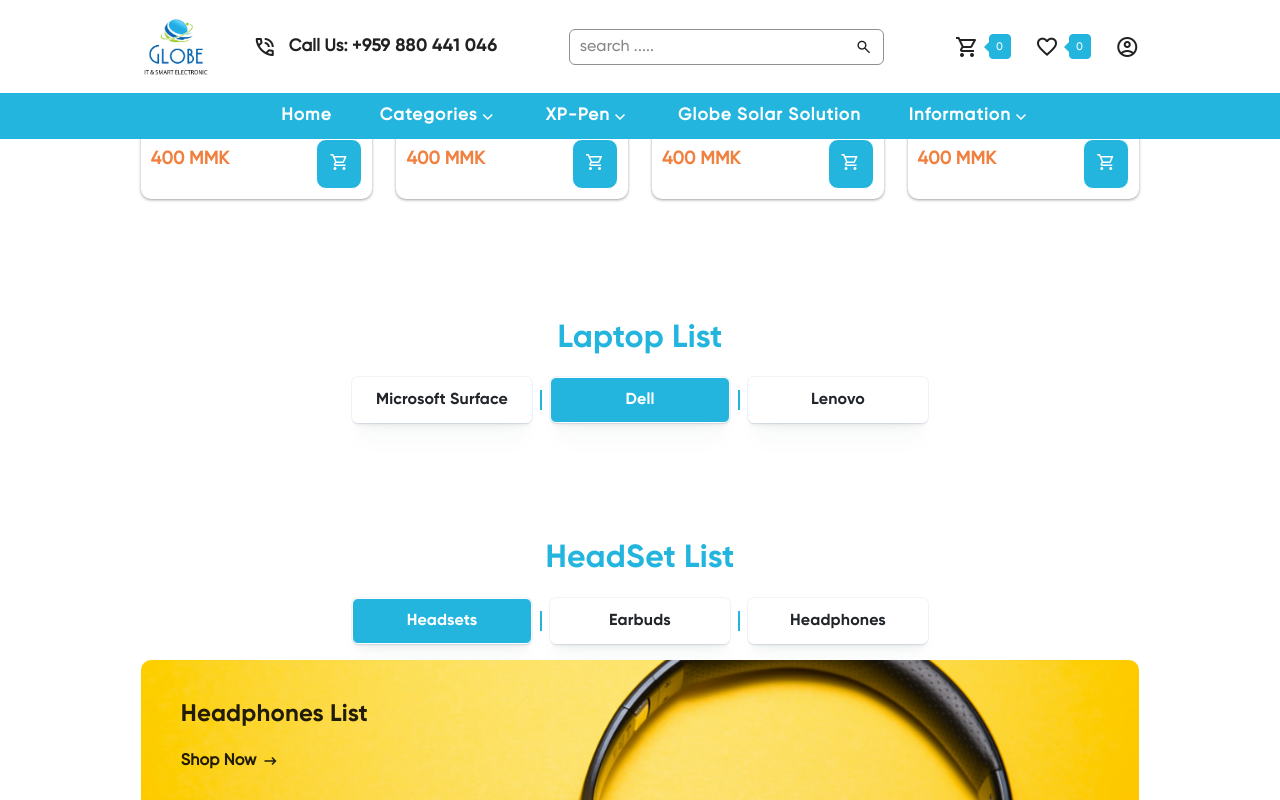
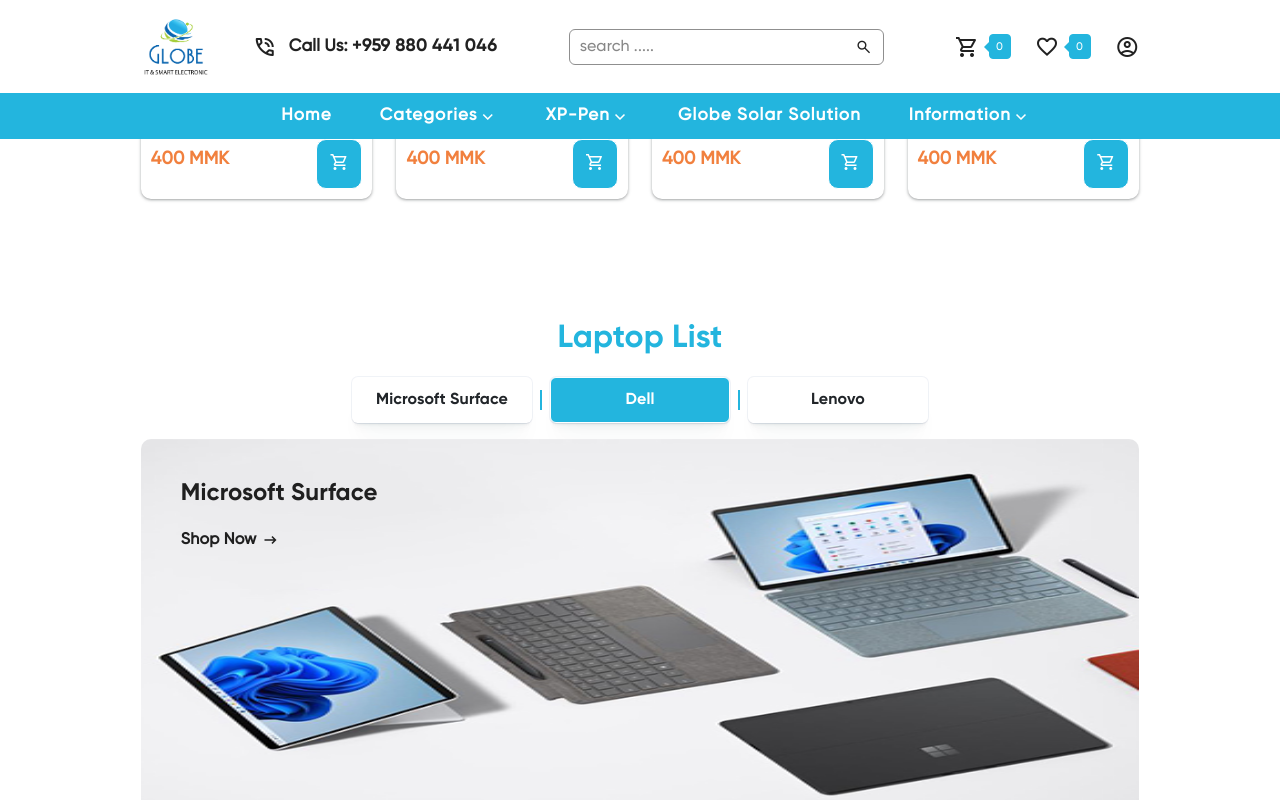
Before and after one commit to itGateway-Software-Development/globe, a Vue app: page / in a window 1280 px wide. Both pictures are taken after a click on the button "Dell". Shown: the part 1963-2763 px from the top of the page. Built offline with nearby package versions, Linux system fonts and the light colour scheme.

Commit message:
laptop re add

```diff
--- a/src/components/homecomponents/LaptopSection.vue
+++ b/src/components/homecomponents/LaptopSection.vue
@@ -26,16 +26,25 @@
     </div>
 
     <div class="show-product">
-      <div v-if="header == 'microsoft'"></div>
-      <div v-if="header == 'dell'"></div>
+      <div v-if="header == 'microsoft'">
+        <MicrosoftSurface></MicrosoftSurface>
+      </div>
+      <div v-if="header == 'dell'">
+        <Dell></Dell>
+      </div>
     </div>
   </div>
 </template>
 
 <script>
+import Dell from "../laptopList/Dell";
+import MicrosoftSurface from "../laptopList/MicrosoftSurface";
 import { ref } from "vue";
 export default {
-  components: {},
+  components: {
+    Dell,
+    MicrosoftSurface,
+  },
   setup() {
     const header = ref("microsoft");
 
```
